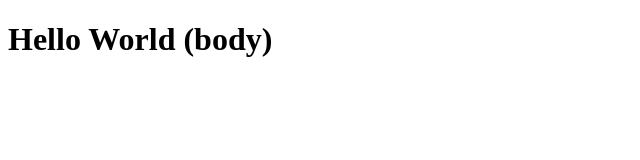
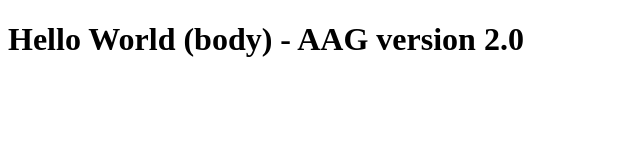
Before and after one commit to AGoduto1/final-project-proposal, a plain HTML site: page index.html in a window 1280 px wide. Shown: the whole page, without its empty margins (0-640 px from the left). Drawn offline with Linux system fonts and the light colour scheme.

Commit message:
update file.

```diff
--- a/index.html
+++ b/index.html
@@ -9,6 +9,6 @@
 </head>
 
 <body>
-    <h1>Hello World (body)</h1>
+    <h1>Hello World (body) - AAG version 2.0</h1>
 </body>
 </html>
```
